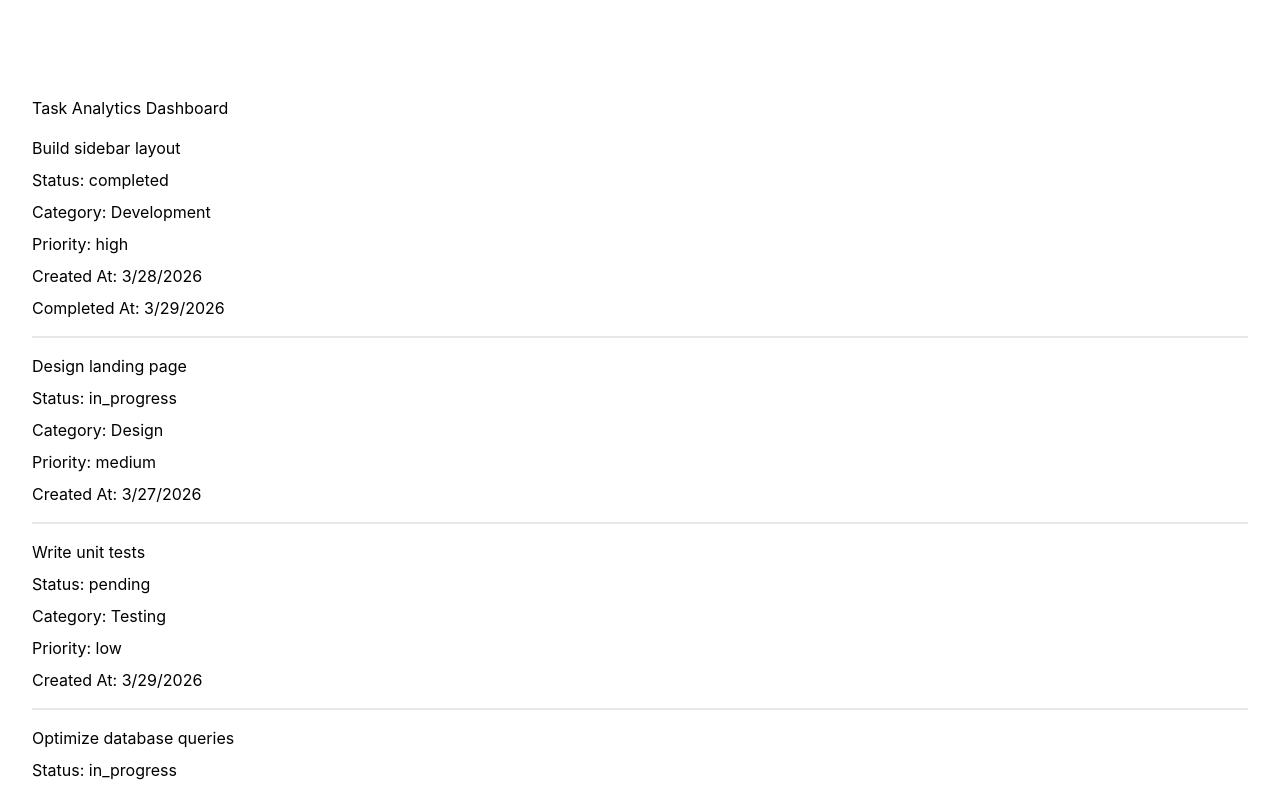
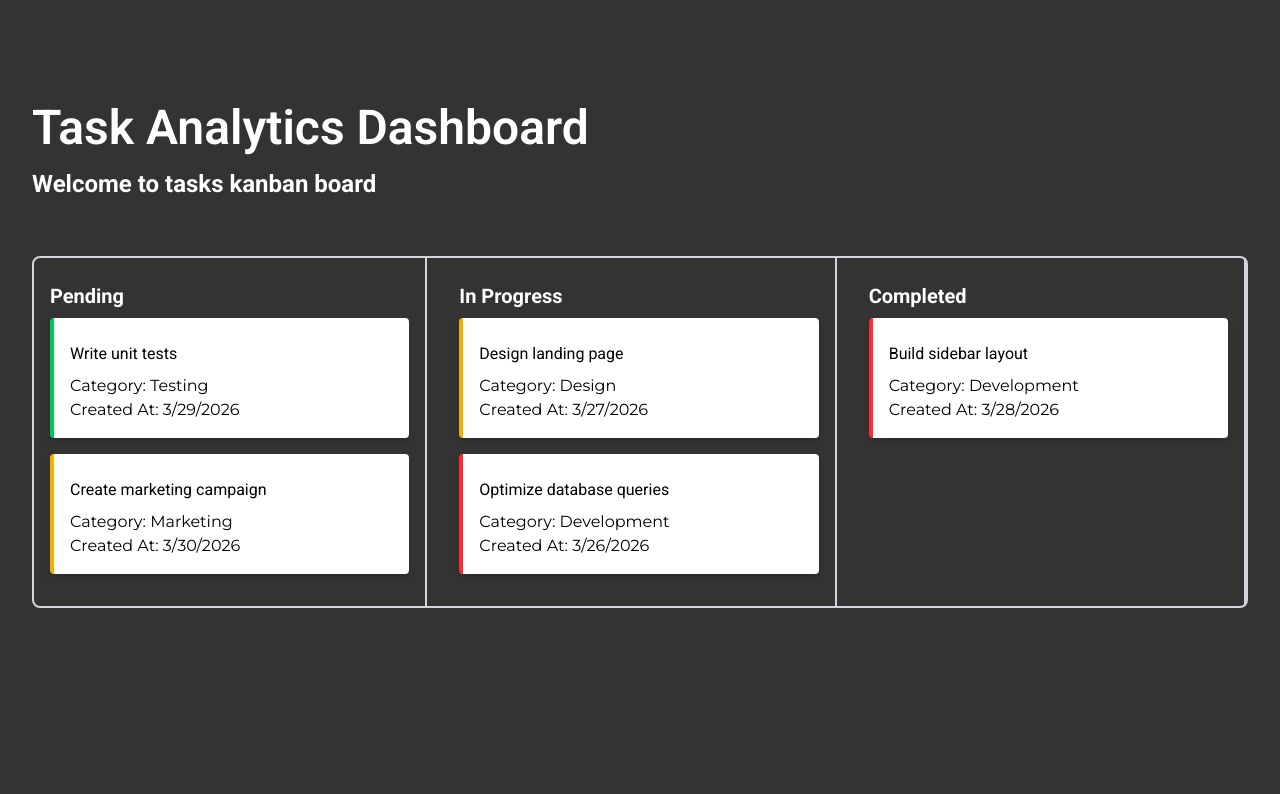
Before and after one commit to piihushah/task-analysis-dashboard, a React (Vite) app: page / in a window 1280 px wide. Shown: the top 794 px of the page. Built offline with nearby package versions, Linux system fonts and the light colour scheme.

Commit message:
Basic setup

```diff
--- a/src/App.jsx
+++ b/src/App.jsx
@@ -2,7 +2,8 @@ import TaskList from "./components/TaskList";
 function App() {
   return (
     <div className="container mx-auto md:max-w-7xl px-8 py-12 md:py-24">
-      <h1>Task Analytics Dashboard</h1>
+      <h1 className="text-3xl md:text-4xl lg:text-5xl font-semibold">Task Analytics Dashboard</h1>
+      <h2 className="text-2xl font-bold mb-4">Welcome to tasks kanban board</h2>
       <TaskList />
     </div>
   );
--- a/src/components/TaskCard.jsx
+++ b/src/components/TaskCard.jsx
@@ -1,13 +1,12 @@
 export default function TaskCard({ task }) {
   const formatDate = (date) => new Date(date).toLocaleDateString();
   return (
-    <div className="flex flex-col gap-2 border-b-2 border-gray-200 py-4">
+    <div
+      className={`text-black bg-white p-4 rounded shadow-md mb-4 border-l-4 ${task.priority === "high" ? " border-red-500" : task.priority === "medium" ? " border-yellow-500" : " border-green-500"}`}
+    >
       <h4>{task.title}</h4>
-      <p>Status: {task.status}</p>
       <p>Category: {task.category}</p>
-      <p>Priority: {task.priority}</p>
       {task.createdAt && <p>Created At: {formatDate(task.createdAt)}</p>}
-      {task.completedAt && <p>Completed At: {formatDate(task.completedAt)}</p>}
     </div>
   );
 }
--- a/src/components/TaskList.jsx
+++ b/src/components/TaskList.jsx
@@ -3,10 +3,22 @@ import TaskCard from "./TaskCard";
 
 export default function TaskList() {
   return (
-    <div>
-      {taskData.map((task) => (
-        <TaskCard key={task.id} task={task} />
-      ))}
+    <div className="py-12">
+      {/*pending | in_progress | completed: kanban board type column styling*/}
+      <div className="grid grid-cols-1 md:grid-cols-3 gap-4 border-2 border-gray-300 rounded-lg">
+        <div className="p-4 border-r-2 border-gray-300">
+          <h3 className="text-xl font-bold">Pending</h3>
+          {taskData.map((task) => task.status === "pending" && <TaskCard key={task.id} task={task} />)}
+        </div>
+        <div className="p-4 border-r-2 border-gray-300">
+          <h3 className="text-xl font-bold">In Progress</h3>
+          {taskData.map((task) => task.status === "in_progress" && <TaskCard key={task.id} task={task} />)}
+        </div>
+        <div className="p-4 border-r-2 border-gray-300">
+          <h3 className="text-xl font-bold">Completed</h3>
+          {taskData.map((task) => task.status === "completed" && <TaskCard key={task.id} task={task} />)}
+        </div>
+      </div>
     </div>
   );
 }
--- a/src/global.css
+++ b/src/global.css
@@ -1,2 +1,17 @@
 @import url("https://fonts.googleapis.com/css2?family=Roboto:ital,wght@0,100..900;1,100..900&family=Montserrat:ital,wght@0,100..900;1,100..900&display=swap");
 @import "tailwindcss";
+
+/* Global styles */
+body {
+    font-family: "Montserrat", sans-serif;
+    background-color: #333333;
+    color: #ffffff;
+    margin: 0;
+    padding: 0;
+}
+
+h1, h2, h3, h4, h5, h6 {
+    font-family: "Roboto", sans-serif;
+    margin: 0;
+    padding: 0.5rem 0;
+}
```
